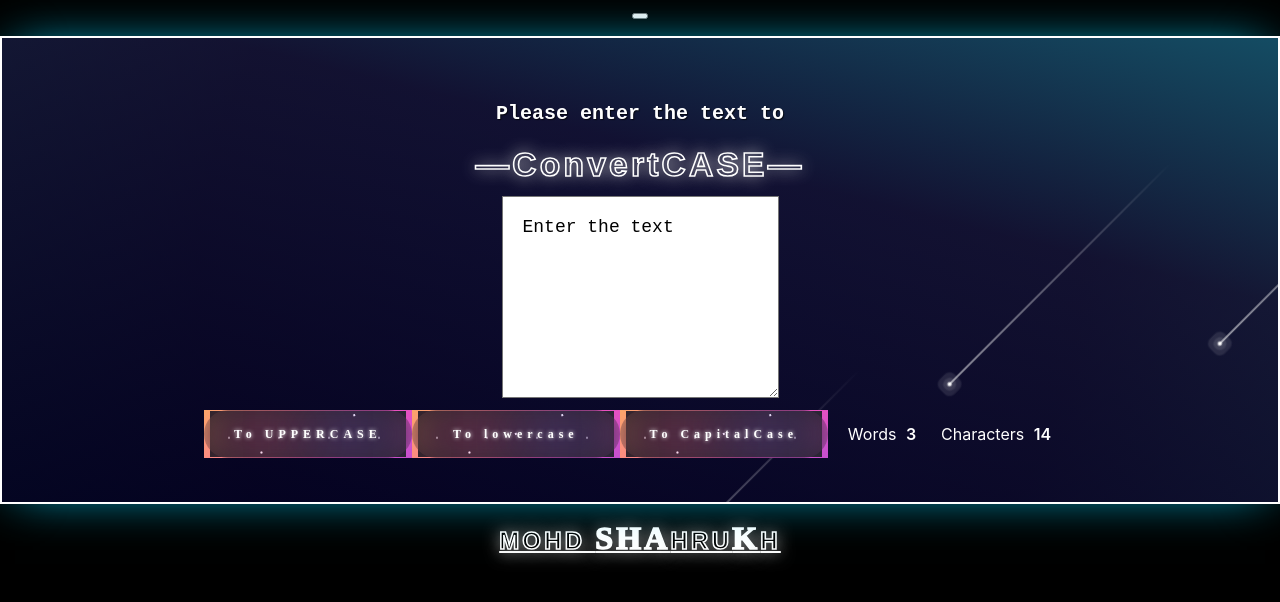
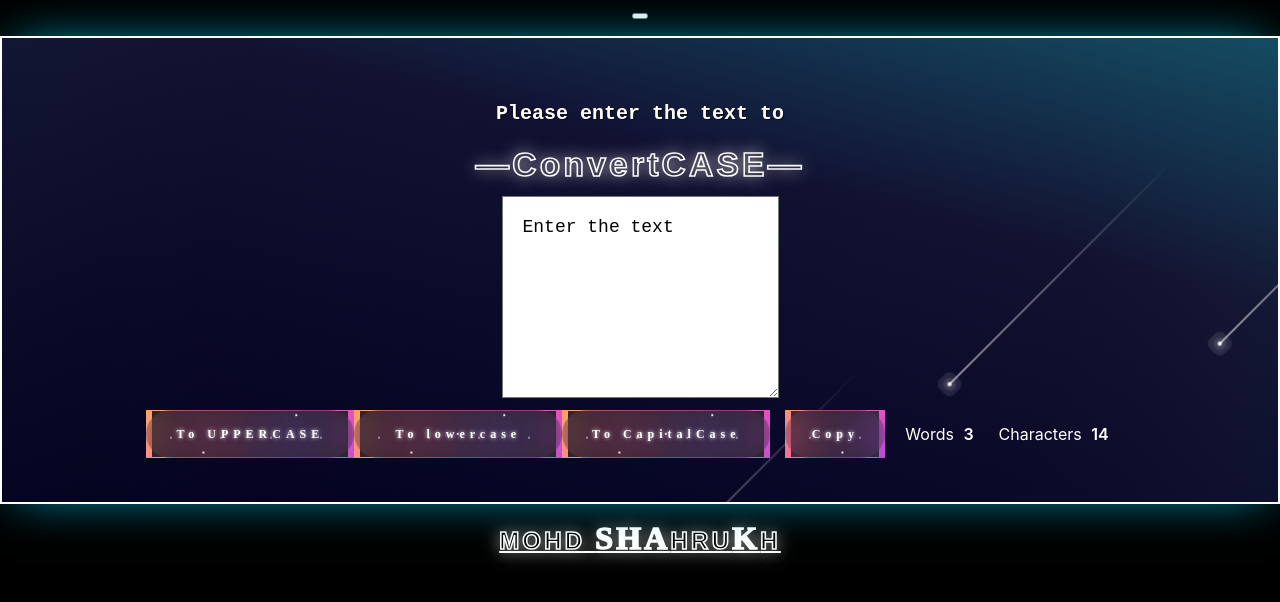
Before and after one commit to m0hdShahrukh/my-app, a React (Create React App) app: page / in a window 1280 px wide. Shown: the top 602 px of the page. Built offline with nearby package versions, Linux system fonts and the light colour scheme; the HTML template or start-up script is replaced by a standard one.

Commit message:
complete re-desing

```diff
--- a/src/App.css
+++ b/src/App.css
@@ -205,7 +205,17 @@ span.counting {
   position: relative;
   text-shadow: 0px 0px 16px #CECECE;
 }
-
+.copy-prompt {
+  position: absolute;
+  right: 22%;
+  color: chartreuse;
+}
+.copy {
+  margin-left: 15px;
+}
+.copy .btn {
+  width: 100px;
+}
 .title-2 span::before,
 .title-2 span::after {
   content: '—';
--- a/src/components/TextForm.js
+++ b/src/components/TextForm.js
@@ -18,6 +18,37 @@ export default function TextForm(props) {
         let newText = text.replace(/\b\w/g, (char) => char.toUpperCase());
         setText(newText);
     };
+    const handleUPClickCopy = () => {
+        let newText = text.replace(/\b\w/g, (char) => char.toUpperCase());
+
+        const textarea = document.createElement('textarea');
+        textarea.value = newText;
+        textarea.style.position = 'fixed';
+        textarea.style.opacity = 0;
+        document.body.appendChild(textarea);
+
+        textarea.select();
+        textarea.setSelectionRange(0, 99999); // For mobile devices
+
+        document.execCommand('copy');
+
+        document.body.removeChild(textarea);
+
+        // Create a div for the prompt
+        const promptDiv = document.createElement('div');
+        promptDiv.textContent = "Text copied to clipboard!";
+        promptDiv.classList.add('copy-prompt');
+
+        // Insert the prompt below the button
+        const buttonContainer = document.querySelector('.button-container');
+        buttonContainer.appendChild(promptDiv);
+
+        // Remove the prompt after 3 seconds
+        setTimeout(() => {
+            buttonContainer.removeChild(promptDiv);
+        }, 3000);
+    };
+
 
 
     const handdleOnChange = (event) => {
@@ -78,6 +109,21 @@ export default function TextForm(props) {
                             </div>
                         </button>
                     </span>
+                    <span className='button-container copy ml-3'>
+                        <button className="btn my-btn btn-primary" type="button" onClick={handleUPClickCopy}>  <strong>
+                            Copy
+                        </strong>
+                            <div id="container-stars">
+                                <div id="stars"></div>
+                            </div>
+
+                            <div id="glow">
+                                <div class="circle"></div>
+                                <div class="circle"></div>
+                            </div>
+                        </button>
+
+                    </span>
                     <span className="count mx-3">
                         <span>Words <span className='counting'>{text.split(" ").length}</span></span> <span>Characters <span className='counting'>{text.length}</span></span>
                     </span>
```
